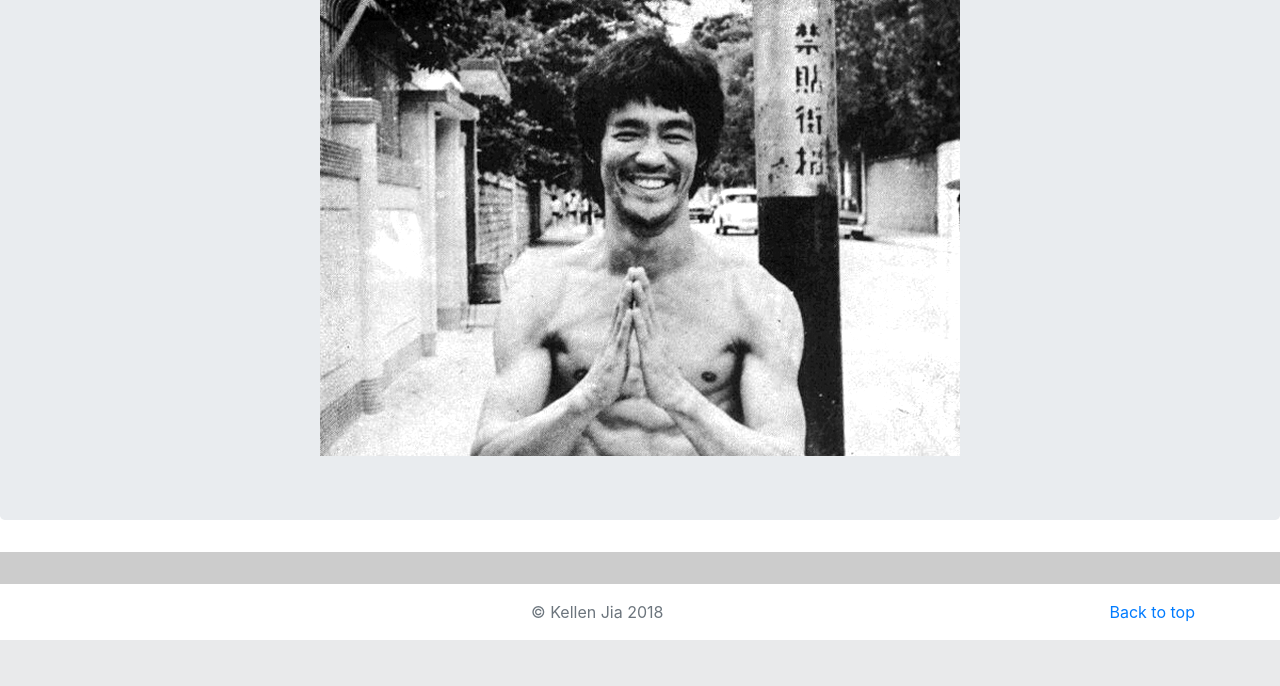
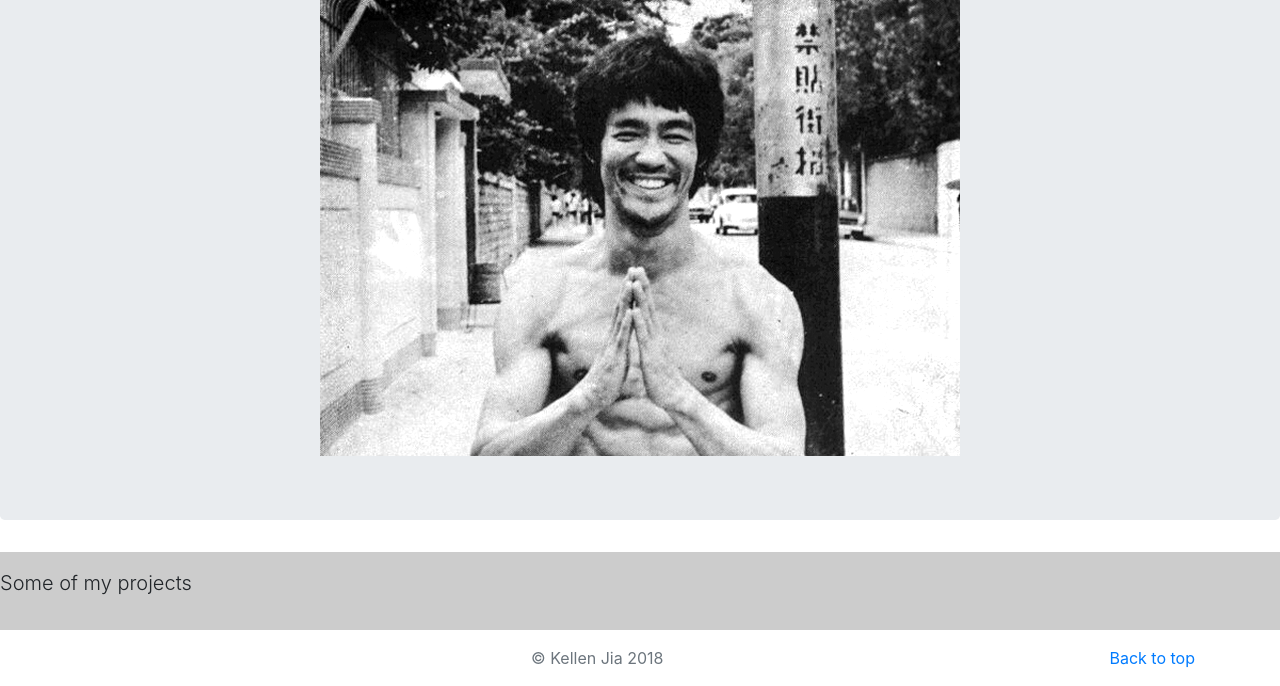
Before and after one commit to keyejia/Portfolio, a Django app: page / in a window 1280 px wide. Shown: the part 293-979 px from the top of the page. Before the commit the page ends 933 px from the top, so only its background shows below. Run offline with Django 3.2, Linux system fonts and the light colour scheme; data that the repository does not hold is empty; some libraries are stand-ins or nearby versions.

Commit message:
Chore: added title to projects section

```diff
--- a/Projects/templates/Projects/home.html
+++ b/Projects/templates/Projects/home.html
@@ -60,6 +60,7 @@
         <div class="container">
           <h1 class="jumbotron-heading">Hi, I am Kellen</h1>
           <p class="lead text-muted">Hey, my name is Kellen Jia and I love to make Web Applications. </p>
+
           <p>
             <a href="mailto:keyejia@gmail.com" class="btn btn-primary my-2">Email Me</a>
           </p>
@@ -68,6 +69,7 @@
       </section>
 
       <div class="album py-3" style ="background-color: #cccccc ">
+        <p class = "lead">Some of my projects </p>
         <div class="container-fluid">
 
           <div class="row">
```
